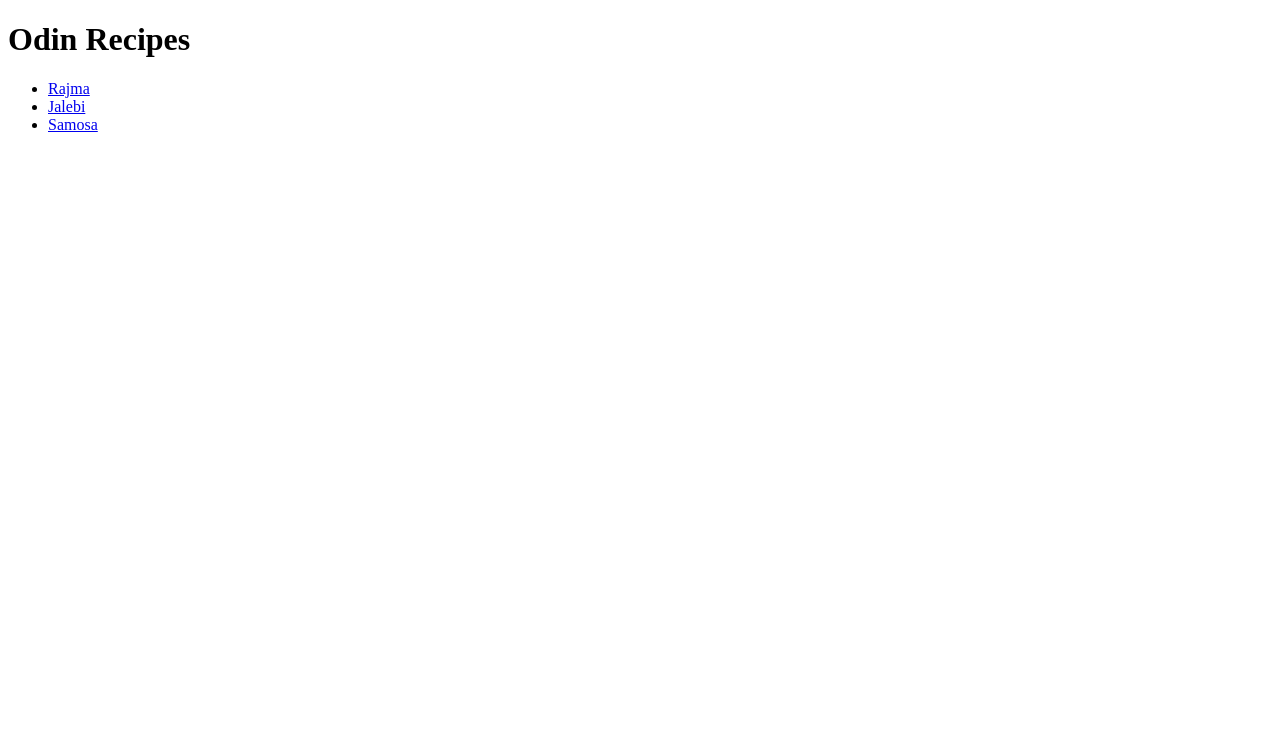
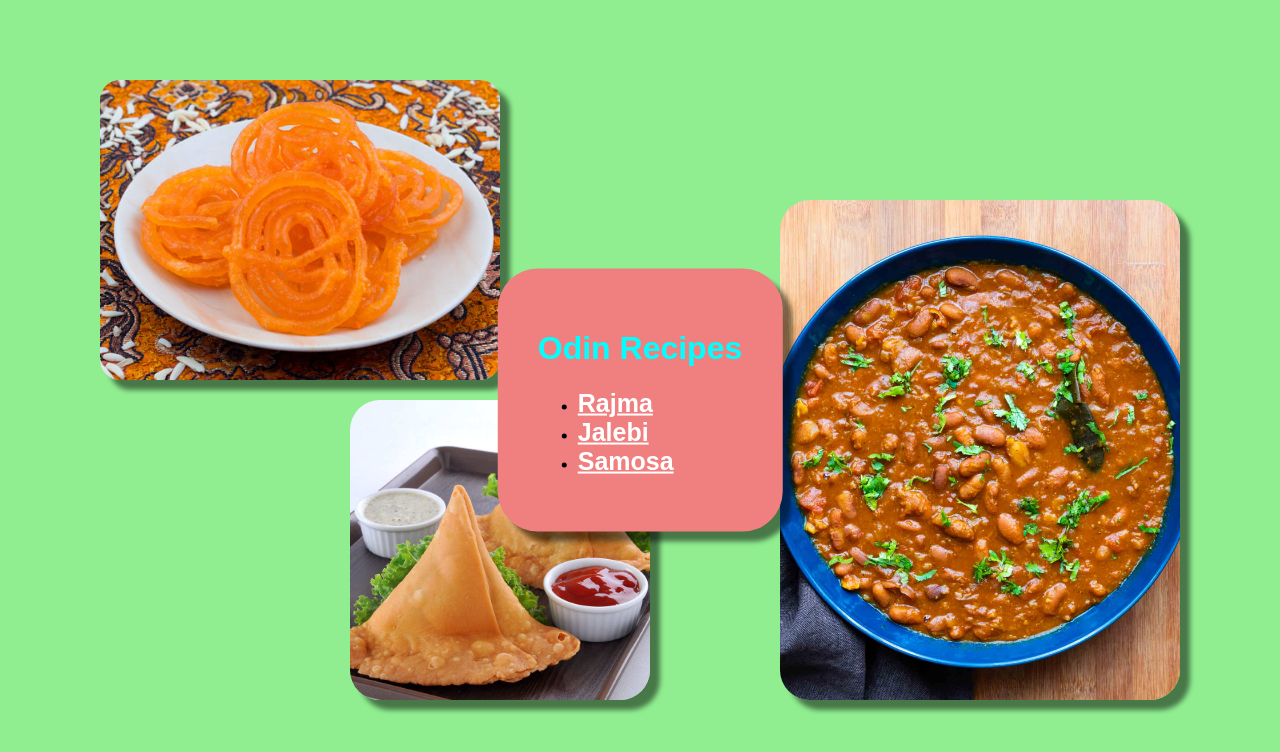
Before and after one commit to adityax4/odin-recipes, a plain HTML site: page index.html in a window 1280 px wide. Drawn offline with Linux system fonts and the light colour scheme.

Commit message:
Add CSS to pages

```diff
--- a/index.html
+++ b/index.html
@@ -1,16 +1,24 @@
 <!DOCTYPE html>
 <html lang="en">
 <head>
+    <link rel="stylesheet" href="styles.css">
     <meta charset="UTF-8">
     <meta name="viewport" content="width=device-width, initial-scale=1.0">
     <title>Recipe's Project</title>
 </head>
 <body>
-    <h1>Odin Recipes</h1>
+
+    <img class="jalebi" src="recipes/imgs/jalebi.jpg" alt="">
+    <img class="rajma" src="recipes/imgs/rajma.jpg" alt="">
+    <img class="samosa" src="recipes/imgs/samosa.jpeg" alt="">
+
+    <div class="container">
+        <h1>Odin Recipes</h1>
     <ul>
         <li><a href="recipes/rajma.html">Rajma</a></li>
         <li><a href="recipes/jalebi.html">Jalebi</a></li>
         <li><a href="recipes/samosa.html">Samosa</a></li>
     </ul>
+    </div>
 </body>
 </html>
--- /dev/null
+++ b/styles.css
@@ -0,0 +1,54 @@
+body{
+    background-color: lightgreen;
+    margin: 0;
+    font-family: Arial, Helvetica, sans-serif;
+}
+.container{
+    box-shadow: 10px 10px 5px rgba(0, 0, 0, 0.5);
+    background-color: lightcoral;
+    display: inline-block;
+    padding: 40px 40px;
+    border-radius: 40px;
+    position: absolute;
+    top: 50%;
+    left: 50%;
+    transform: translate(-50%, -50%);
+}
+a{
+    font-size: 25px;
+    color: white;
+    font-weight: bold;
+}
+h1{
+    color: aqua;
+
+}
+img{
+    box-shadow: 10px 10px 5px rgba(0, 0, 0, 0.5);
+    object-fit: cover;
+    object-position: center;
+}
+.jalebi{
+    width: 400px;
+    height: 300px;
+    border-radius: 20px;
+    position: absolute;
+    top: 80px;
+    left: 100px;
+}
+.rajma{
+    width: 400px;
+    height: 500px;
+    border-radius: 30px;
+    position: absolute;
+    top: 200px;
+    right: 100px;
+}
+.samosa{
+    height: 300px;
+    width: 300px;
+    border-radius: 30px;
+    position: absolute;
+    bottom: 100px;
+    left: 350px;
+}
```
Also changed, not shown: recipes/jalebi.html (+2 -2 lines), recipes/rajma.html (+2 -2 lines), recipes/samosa.html (+2 -2 lines).
